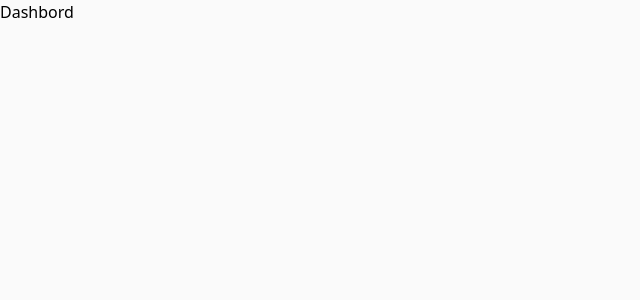
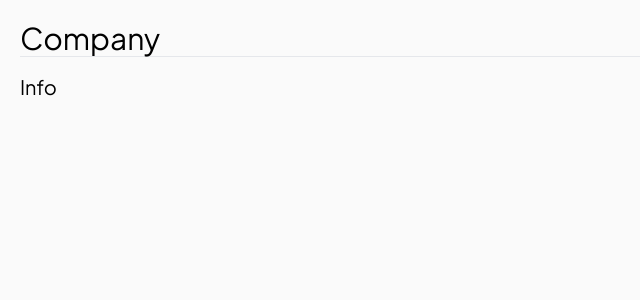
Before and after one commit to Burmikk/crm, a Next.js app: page /dashboard in a window 1280 px wide. Shown: the top 300 px of the page, without its empty margins (0-640 px from the left). Built offline with nearby package versions, Linux system fonts and the light colour scheme.

Commit message:
add fonts

```diff
--- /dev/null
+++ b/src/app/dashboard/[...id]/page.tsx
@@ -0,0 +1,46 @@
+import { FC } from 'react';
+
+import Link from 'next/link';
+interface CompanyProps {
+  params: { id: string[] };
+}
+
+const Company: FC<CompanyProps> = ({ params }) => {
+  const { id } = params;
+
+  console.log('id--->', id);
+  const lastElement = id.slice(-1).toString();
+  console.log('lastElement--->', lastElement);
+  if (lastElement === 'info') {
+    return (
+      <div className="p-5">
+        <h2 className="  text-3xl">Info</h2>
+        <hr />
+        <Link className="text-xl  mt-4 block" href={`${lastElement}/buyItem`}>
+          Buy Item
+        </Link>
+      </div>
+    );
+  }
+  if (lastElement === 'buyItem') {
+    return (
+      <div className="p-5">
+        <h2 className="  text-3xl">Happy end</h2>
+        <hr />
+        {/* <Link className="text-xl  mt-4 block" href={`${lastElement}/buyItem`}>
+         Buy Item
+       </Link> */}
+      </div>
+    );
+  }
+  return (
+    <div className="p-5">
+      <h2 className="  text-3xl">Company</h2>
+      <hr />
+      <Link className="text-xl  mt-4 block" href={`${lastElement}/info`}>
+        Info
+      </Link>
+    </div>
+  );
+};
+export default Company;
--- a/src/app/dashboard/page.tsx
+++ b/src/app/dashboard/page.tsx
@@ -1,6 +1,15 @@
 import { FC } from 'react';
+import Link from 'next/link';
 interface DashboardProps {}
 const Dashboard: FC<DashboardProps> = () => {
-  return <span>Dashbord</span>;
+  return (
+    <div className=" p-10">
+      <h2 className="  text-4xl mb-5">Dashbord</h2>
+      <hr className=" mb-2 font-medium" />
+      <Link className=" text-xl" href={'dashboard/mycompany'}>
+        Companys
+      </Link>
+    </div>
+  );
 };
 export default Dashboard;
--- a/src/app/layout.tsx
+++ b/src/app/layout.tsx
@@ -1,11 +1,15 @@
 import React from 'react';
 import './globals.css';
+import { Plus_Jakarta_Sans } from 'next/font/google';
+
+const font = Plus_Jakarta_Sans({ subsets: ['latin'] });
+
 export default function RootLayout({
   children,
 }: Readonly<{ children: React.ReactNode }>) {
   return (
     <html lang="en">
-      <body>{children}</body>
+      <body className={font.className}>{children}</body>
     </html>
   );
 }
```
